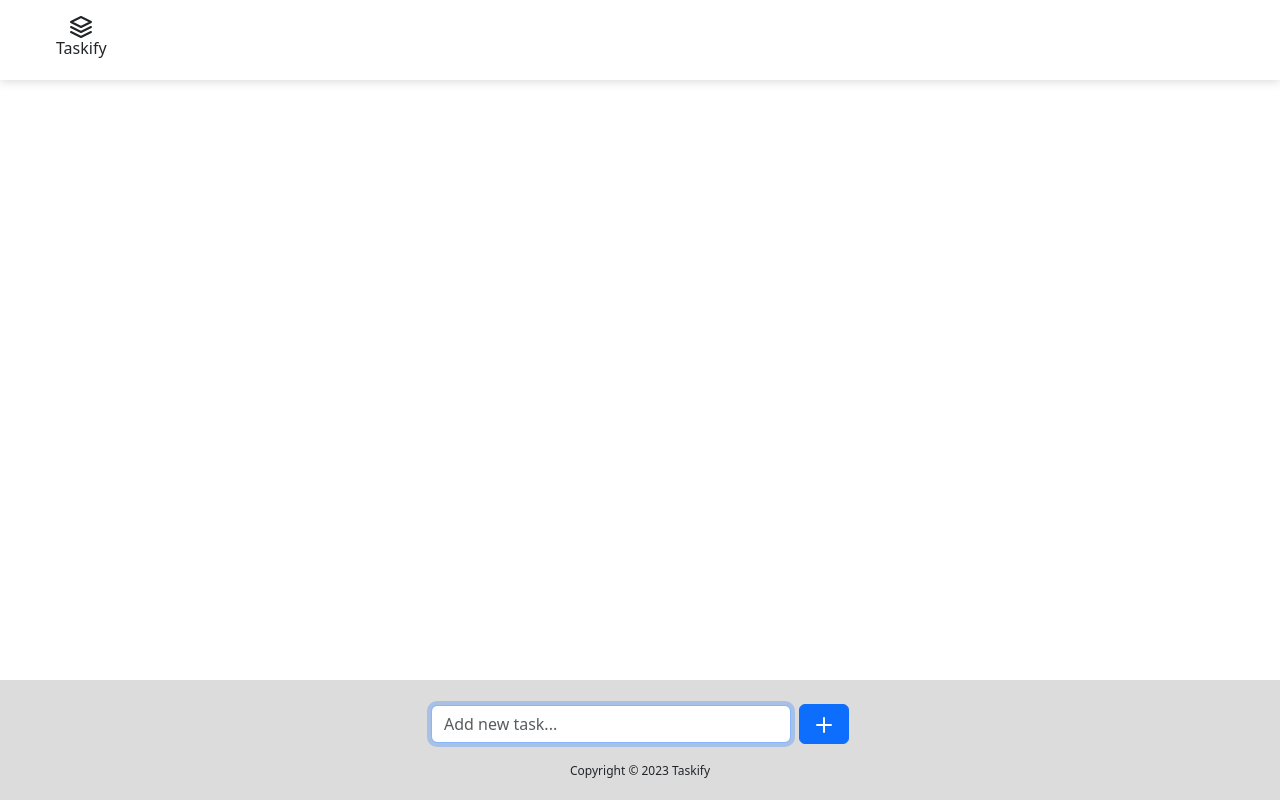
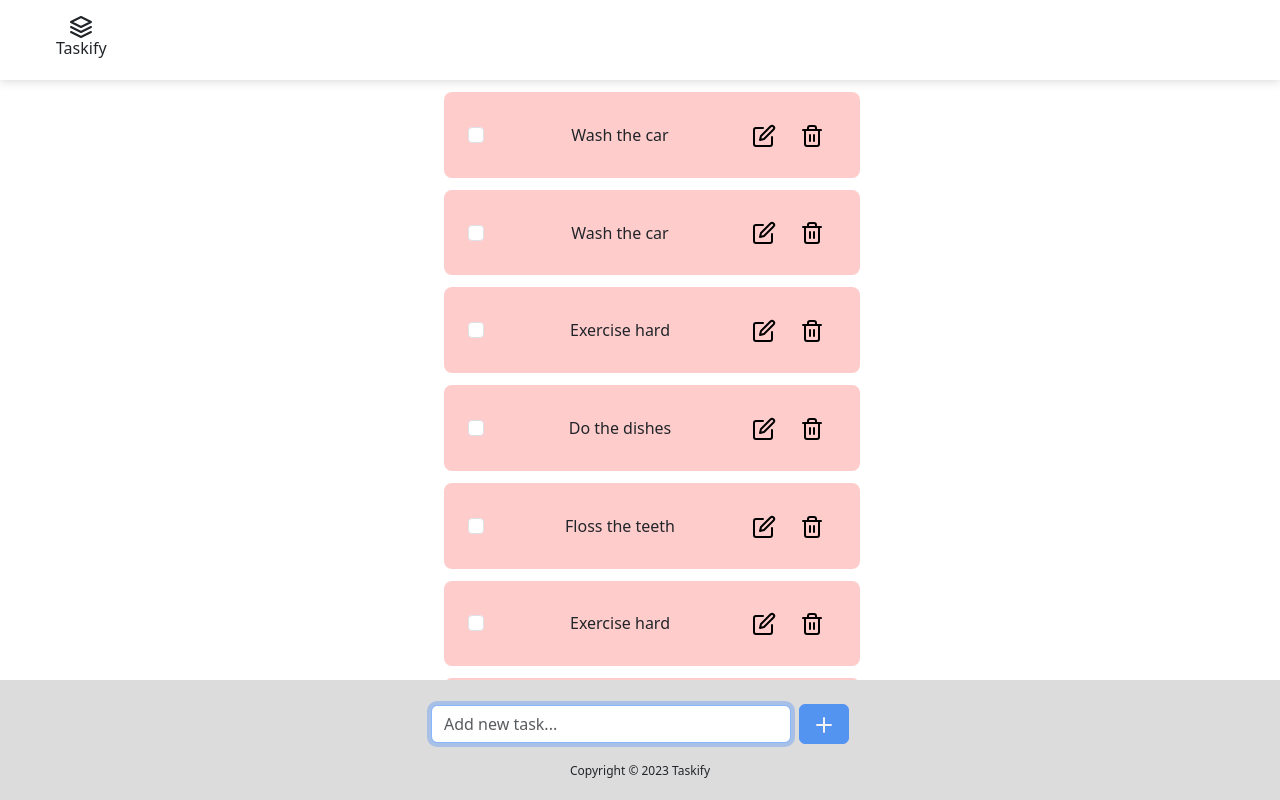
Before and after one commit to susulone/react-redux-js-todo-app, a React (Vite) app: page / in a window 1280 px wide. Built offline with nearby package versions, Linux system fonts and the light colour scheme; data requests are answered from the project's data file.

Commit message:
Refactor AddTask, TaskItem and TaskList to use redux thunks. Add SearchTask component

```diff
--- a/src/features/tasks/AddTask.jsx
+++ b/src/features/tasks/AddTask.jsx
@@ -2,8 +2,9 @@
 import { useState } from "react";
 
 // Redux
+import { nanoid } from "@reduxjs/toolkit";
 import { useDispatch } from "react-redux";
-import { addTask } from "./taskSlice";
+import { addNewTask } from "./taskSlice";
 
 // Components
 import {
@@ -21,19 +22,42 @@ import "./styles.css";
 
 export const AddTask = () => {
     const dispatch = useDispatch();
+
     const [newTask, setNewTask] = useState("");
+    const [addRequestStatus, setAddRequestStatus] = useState("idle");
 
-    const handleSubmit = (e) => {
+    const onContentChanged = (e) => setNewTask(e.target.value);
+
+    const canSave = Boolean(newTask) && addRequestStatus === "idle";
+
+    const onAddTaskClicked = (e) => {
         e.preventDefault();
-        dispatch(addTask({ task: newTask }));
-        setNewTask("");
+        if (canSave) {
+            try {
+                setAddRequestStatus("pending");
+                dispatch(
+                    addNewTask({
+                        id: nanoid(),
+                        task: newTask,
+                        completed: false,
+                        createdAt: new Date().toLocaleDateString("en-US"),
+                    })
+                ).unwrap();
+
+                setNewTask("");
+            } catch (err) {
+                console.error("Failed to save the task", err);
+            } finally {
+                setAddRequestStatus("idle");
+            }
+        }
     };
 
     return (
         <>
             <Stack
                 as={Form}
-                onSubmit={handleSubmit}
+                onSubmit={onAddTaskClicked}
                 direction="horizontal"
                 gap={2}
                 id="add-form"
@@ -48,11 +72,11 @@ export const AddTask = () => {
                         id="newTodo"
                         type="text"
                         value={newTask}
-                        onChange={(e) => setNewTask(e.target.value)}
+                        onChange={onContentChanged}
                         placeholder="Add new task..."
                     />
                 </FormGroup>
-                <Button type="submit" aria-label="Add Todo">
+                <Button type="submit" aria-label="Add Todo" disabled={!canSave}>
                     <Plus />
                 </Button>
             </Stack>
--- a/src/features/tasks/TaskItem.jsx
+++ b/src/features/tasks/TaskItem.jsx
@@ -4,7 +4,11 @@ import PropTypes from "prop-types";
 
 // Redux
 import { useDispatch } from "react-redux";
-import { deleteTask, editTask, toggleTaskComplete } from "./taskSlice";
+import {
+    editTaskCompleted,
+    editTaskDescription,
+    deleteTaskById,
+} from "./taskSlice";
 
 // Components
 import { Col, FormCheck, FormControl, Stack } from "react-bootstrap";
@@ -13,14 +17,14 @@ import { IconButton } from "../../common/IconButton";
 // Styles
 import "./styles.css";
 
-export const TaskItem = ({ id, task, completed }) => {
+export const TaskItem = ({ id, task, completed, createdAt }) => {
     const dispatch = useDispatch();
     const [editMode, setEditMode] = useState(false);
     const [editedTaskText, setEditedTaskText] = useState(task);
 
     const handleTaskCompleted = () => {
         dispatch(
-            toggleTaskComplete({
+            editTaskCompleted({
                 id: id,
                 completed: !completed,
             })
@@ -29,7 +33,7 @@ export const TaskItem = ({ id, task, completed }) => {
 
     const handleTaskDelete = () => {
         dispatch(
-            deleteTask({
+            deleteTaskById({
                 id: id,
             })
         );
@@ -37,12 +41,9 @@ export const TaskItem = ({ id, task, completed }) => {
 
     const handleTaskEdit = () => {
         dispatch(
-            editTask({
-                editedTask: {
-                    id: id,
-                    task: editedTaskText,
-                    completed: completed,
-                },
+            editTaskDescription({
+                id: id,
+                task: editedTaskText,
             })
         );
     };
@@ -91,4 +92,5 @@ TaskItem.propTypes = {
     id: PropTypes.string.isRequired,
     task: PropTypes.string.isRequired,
     completed: PropTypes.bool.isRequired,
+    createdAt: PropTypes.string.isRequired,
 };
--- a/src/features/tasks/TaskList.jsx
+++ b/src/features/tasks/TaskList.jsx
@@ -1,28 +1,72 @@
 // React
+import { useEffect } from "react";
 
 // Redux
-import { useSelector } from "react-redux";
-import { selectAllTasks } from "./taskSlice";
+import { useSelector, useDispatch } from "react-redux";
+import {
+    selectAllTasks,
+    getTasksStatus,
+    getTasksError,
+    getSearchQuery,
+    fetchTasks,
+} from "./taskSlice";
 
 // Components
 import { TaskItem } from "./TaskItem";
+import { SpinnerWheel } from "../../common/Spinner";
 
 // Styles
 import "./styles.css";
 
 export const TaskList = () => {
+    const dispatch = useDispatch();
+
+    const searchQuery = useSelector(getSearchQuery);
     const tasks = useSelector(selectAllTasks);
+    const tasksStatus = useSelector(getTasksStatus);
+    const error = useSelector(getTasksError);
+
+    useEffect(() => {
+        if (tasksStatus === "idle") {
+            dispatch(fetchTasks());
+        }
+    }, [tasksStatus, dispatch]);
+
+    let content;
+    if (tasksStatus === "loading") {
+        content = <SpinnerWheel />;
+    } else if (tasksStatus === "succeeded") {
+        // Display newest tasks first and move completed tasks to the end
+        const orderedTasks = tasks
+            .slice()
+            .sort((a, b) => b.createdAt.localeCompare(a.createdAt))
+            .sort((a, b) => {
+                return a.completed - b.completed;
+            });
+
+        content = orderedTasks.map((task) => (
+            <TaskItem
+                key={task.id}
+                id={task.id}
+                task={task.task}
+                completed={task.completed}
+                createdAt={task.createdAt}
+            />
+        ));
+    } else if (tasksStatus === "failed") {
+        content = <p>{error}</p>;
+    }
 
     return (
         <main id="task-list">
-            {tasks.map((task) => (
-                <TaskItem
-                    key={task.id}
-                    id={task.id}
-                    task={task.task}
-                    completed={task.completed}
-                />
-            ))}
+            {/* Fix vertical spacing of the items when on big screen */}
+            {searchQuery.length > 0
+                ? content.filter((item) =>
+                      item.props.task
+                          .toLowerCase()
+                          .includes(searchQuery.toLowerCase())
+                  )
+                : content}
         </main>
     );
 };
```
Also changed, not shown: src/features/tasks/SearchTask.jsx (added, +31 -0 lines).
